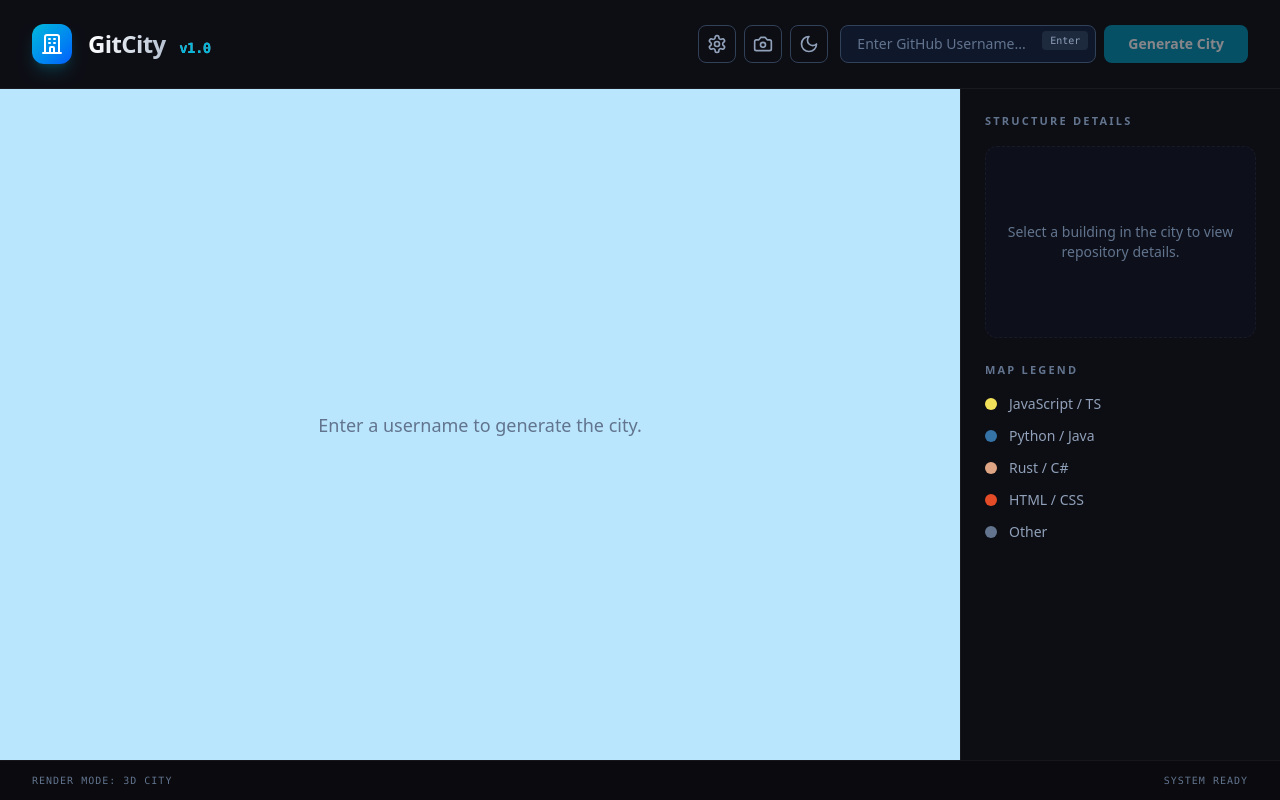
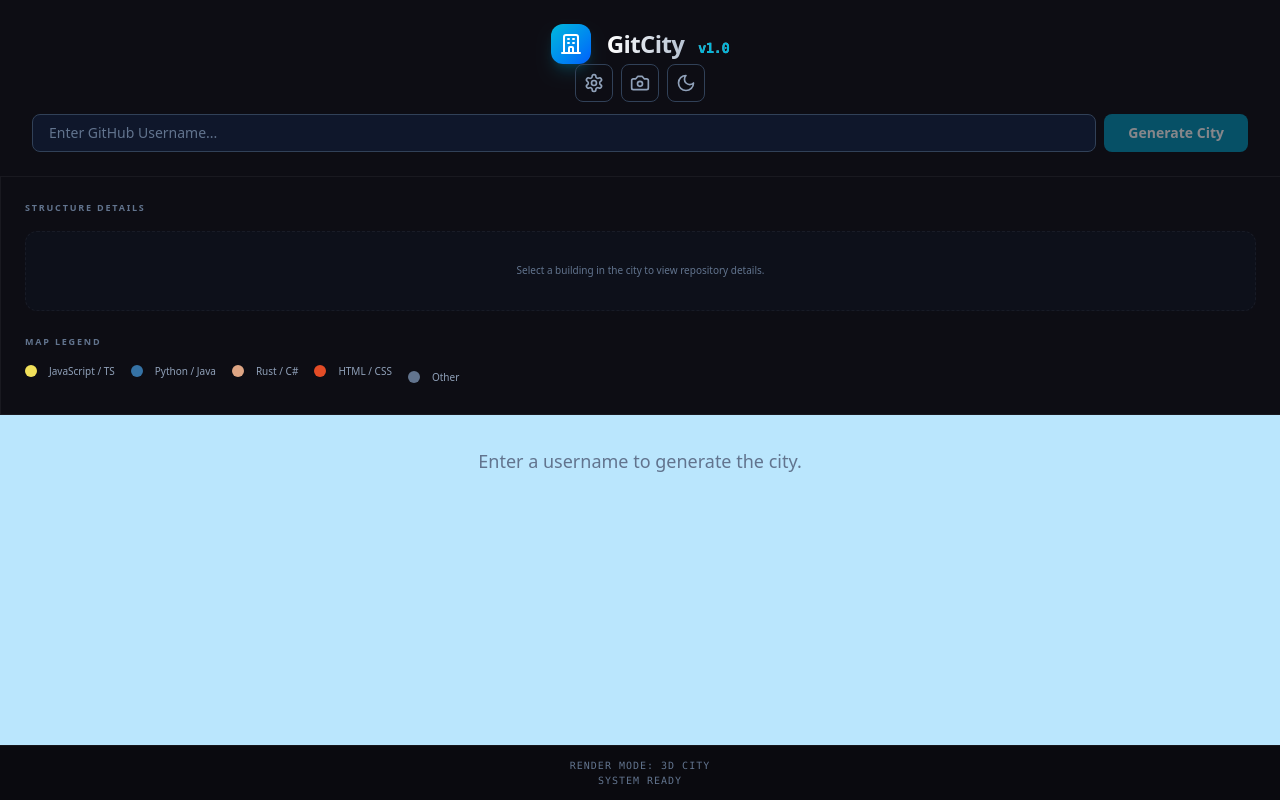
Before and after one commit to crysleiferreira/gitcity1.0, an Angular app: page / in a window 1280 px wide. Built offline with nearby package versions, Linux system fonts and the light colour scheme.

Commit message:
Update styles.css

```diff
--- a/src/styles.css
+++ b/src/styles.css
@@ -1,6 +1,6 @@
 /* Global styles for GitCity */
 @import url('https://fonts.googleapis.com/icon?family=Material+Icons');
-@import "tailwindcss";
-@source "./**/*.ts";
-@source "./**/*.html";
-@source "./app/**/*.{ts,html}";
+
+@tailwind base;
+@tailwind components;
+@tailwind utilities;
```
